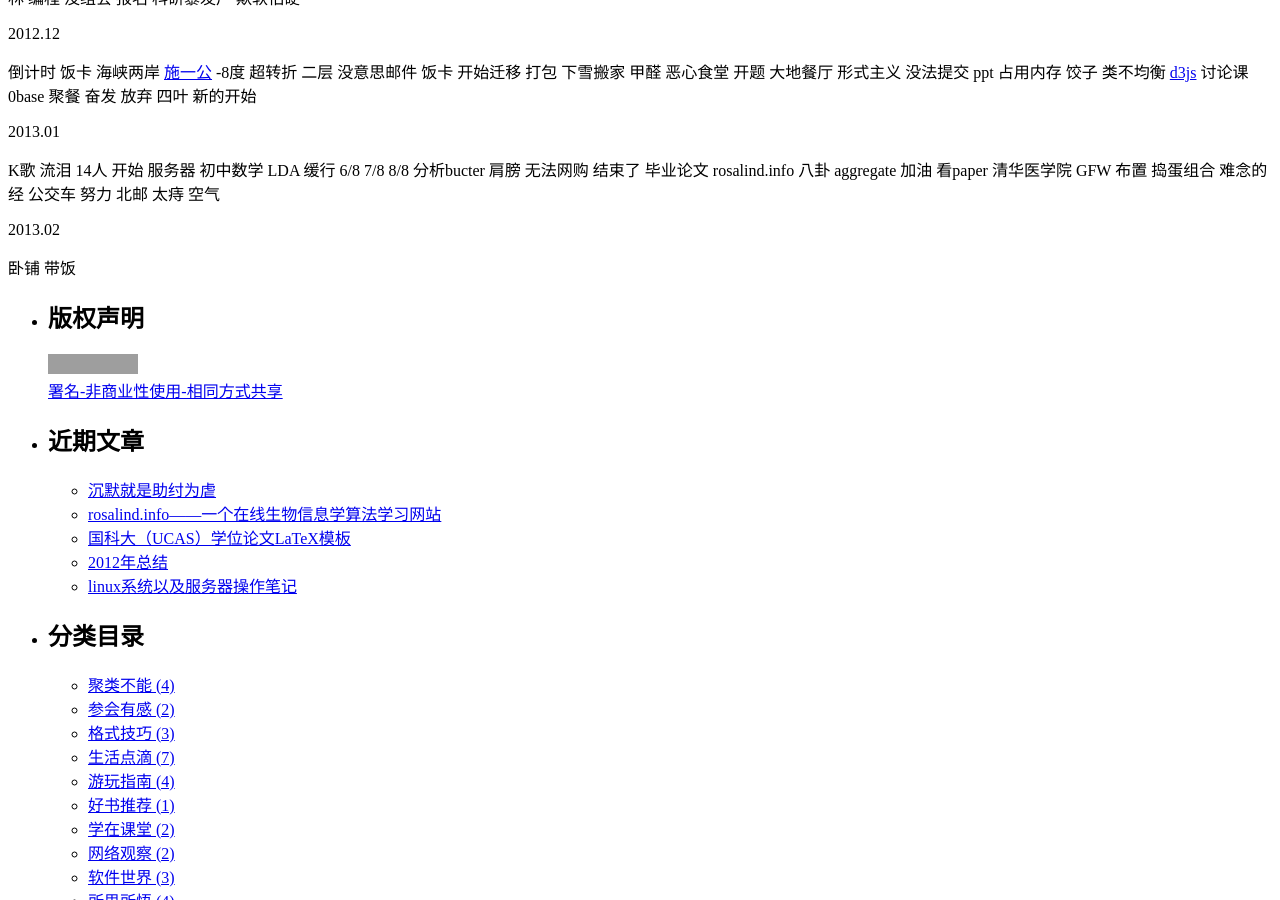
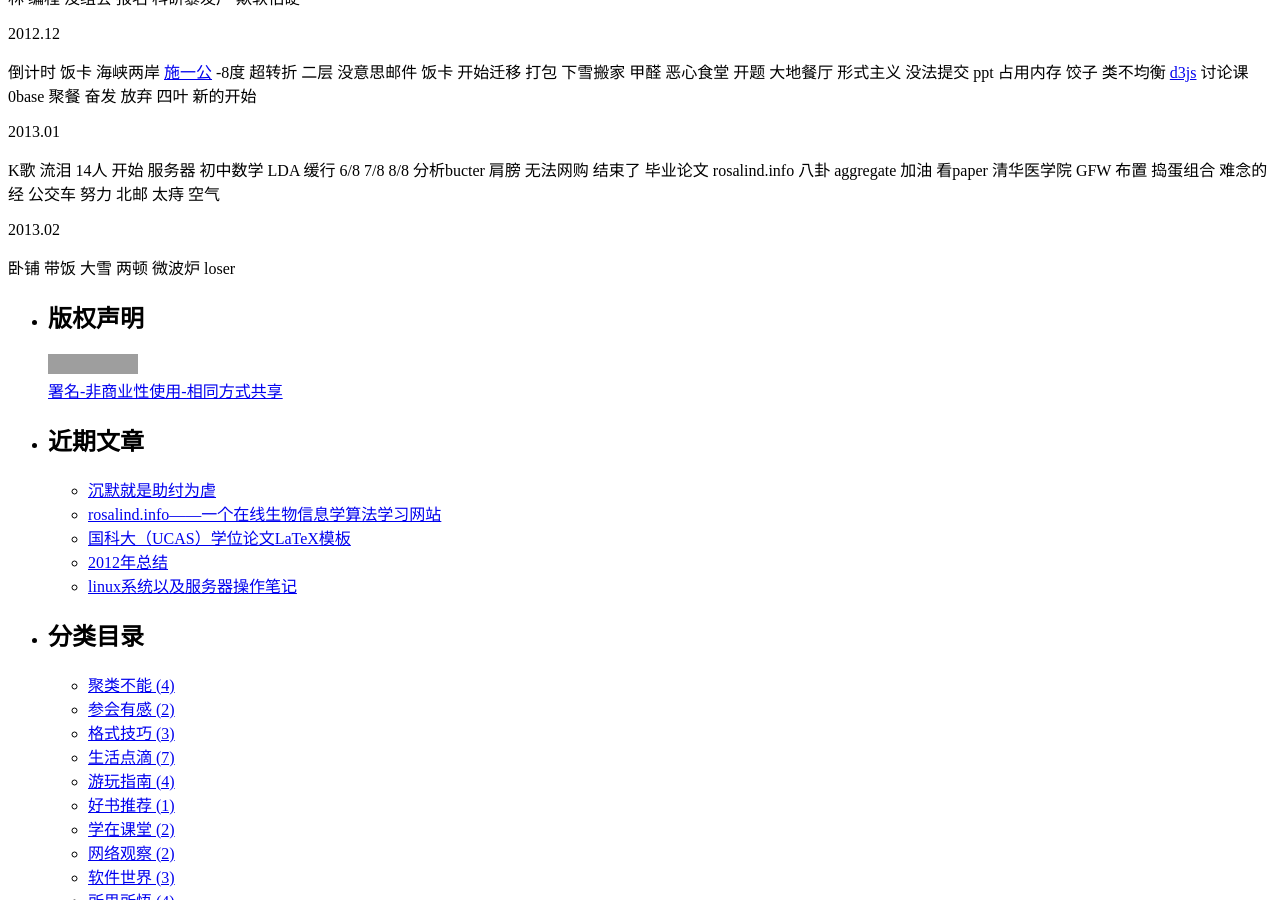
Before and after one commit to yulijia/cn, a Jekyll site: the page built from diary/index.md, in a window 1280 px wide and 900 px high, scrolled down 1340 px. Built offline with Jekyll 4.4.1, drawn with Linux system fonts in a browser that asks for light colours; grey boxes are pictures that could not be loaded.

Commit message:
add diary

```diff
--- a/diary/index.md
+++ b/diary/index.md
@@ -84,4 +84,4 @@ K歌 流泪 14人 开始 服务器 初中数学 LDA 缓行 6/8 7/8 8/8 分析buc
 2013.02
 
 
-卧铺 带饭
+卧铺 带饭 大雪 两顿 微波炉 loser
```
